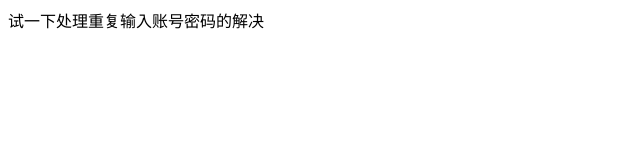
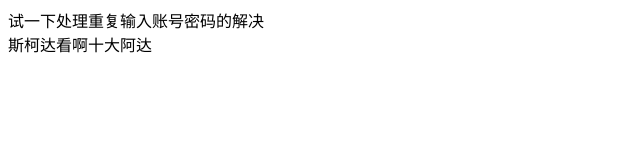
Before and after one commit to zk974234363/sshtest, a plain HTML site: page index2.html in a window 1280 px wide. Shown: the whole page, without its empty margins (0-640 px from the left). Drawn offline with Linux system fonts and the light colour scheme.

Commit message:
再次尝试

```diff
--- a/index2.html
+++ b/index2.html
@@ -8,5 +8,6 @@
 </head>
 <body>
     <div>试一下处理重复输入账号密码的解决</div>
+    <div>           斯柯达看啊十大阿达</div>
 </body>
 </html>
```
